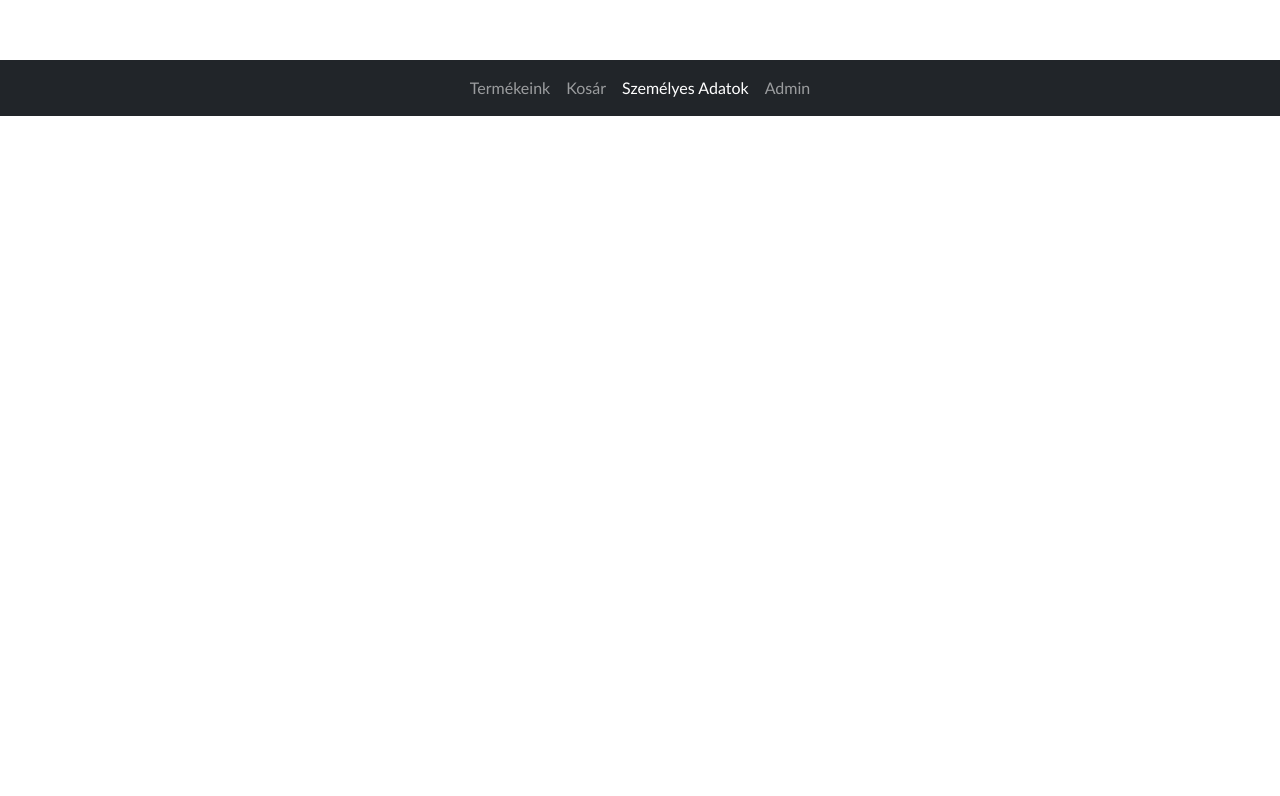
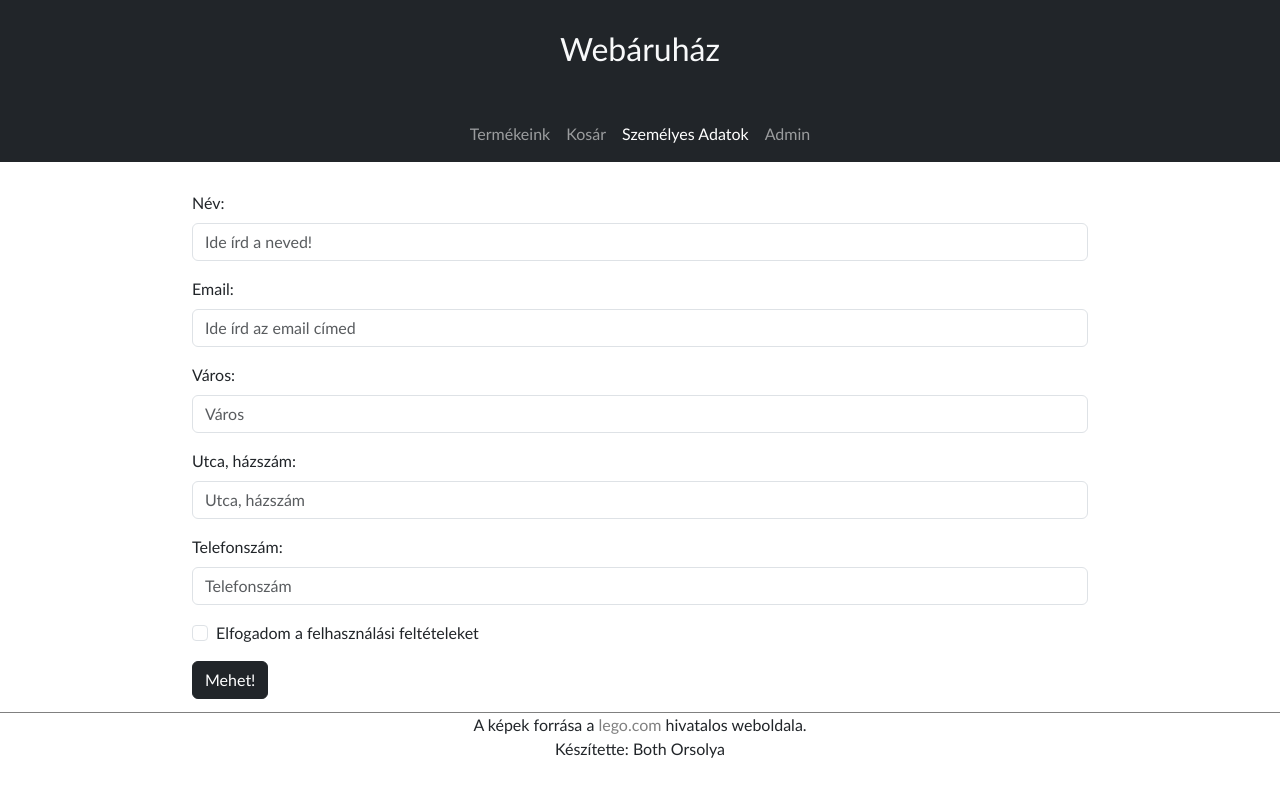
Before and after one commit to bHannah/webaruhaz_listaKezeles, a plain HTML site: page szemelyesadatok.html in a window 1280 px wide. Drawn offline with nearby package versions, Linux system fonts and the light colour scheme.

```diff
--- a/stilus.css
+++ b/stilus.css
@@ -15,3 +15,23 @@ header{
   margin-left: 10%;
   margin-right: 10%;
 }
+
+article{
+  margin: 15%;
+  padding: 1% 15%;
+}
+
+.szemelyesadatok{
+  margin: 0pt;
+  padding: 1% 15%;
+}
+
+footer{
+  border-top: 1px solid grey;
+  text-align: center;
+}
+
+footer a{
+  text-decoration: none;
+  color: grey;
+}
--- a/szemelyesadatok.html
+++ b/szemelyesadatok.html
@@ -12,7 +12,9 @@
     <script src="https://ajax.googleapis.com/ajax/libs/jquery/3.7.1/jquery.min.js"></script>
   </head>
   <body>
-    <header></header>
+    <header class="bg-dark">
+      <h2 class="text-light">Webáruház</h2>
+    </header>
     <nav class="navbar navbar-expand-sm bg-dark navbar-dark">
       <div class="container-fluid">
         <ul class="navbar-nav">
@@ -23,9 +25,7 @@
             <a class="nav-link" href="kosar.html">Kosár</a>
           </li>
           <li class="nav-item">
-            <a class="nav-link active" href="szemelyesadatok.html"
-              >Személyes Adatok</a
-            >
+            <a class="nav-link  active" href="szemelyesadatok.html">Személyes Adatok</a>
           </li>
           <li class="nav-item">
             <a class="nav-link" href="admin.html">Admin</a>
@@ -33,8 +33,39 @@
         </ul>
       </div>
     </nav>
-    <article></article>
+    <article class="szemelyesadatok">
+      <form action="">
+        <div class="mb-3 mt-3">
+          <label for="email" class="form-label">Név:</label>
+          <input type="email" class="form-control" id="nev" placeholder="Ide írd a neved!" name="email">
+        </div>
+        <div class="mb-3 mt-3">
+          <label for="email" class="form-label">Email:</label>
+          <input type="email" class="form-control" id="email" placeholder="Ide írd az email címed" name="email">
+        </div>
+        <div class="mb-3 mt-3">
+          <label for="email" class="form-label">Város:</label>
+          <input type="email" class="form-control" id="email" placeholder="Város" name="email">
+        </div>
+        <div class="mb-3 mt-3">
+          <label for="email" class="form-label">Utca, házszám:</label>
+          <input type="email" class="form-control" id="email" placeholder="Utca, házszám" name="email">
+        </div>
+        <div class="mb-3 mt-3">
+          <label for="email" class="form-label">Telefonszám:</label>
+          <input type="email" class="form-control" id="email" placeholder="Telefonszám" name="email">
+        </div>
+        <div class="form-check mb-3">
+          <label class="form-check-label">
+            <input class="form-check-input" type="checkbox" name="remember"> Elfogadom a felhasználási feltételeket
+          </label>
+        </div>
+        <button type="submit" class="btn btn-dark">Mehet!</button>
+      </form>
+    </article>
     <aside></aside>
-    <footer></footer>
+    <footer>
+      <p>A képek forrása a <a href="https://www.lego.com/en-us" target="_blank">lego.com</a> hivatalos weboldala.<br>Készítette: Both Orsolya</p>
+    </footer>
   </body>
 </html>
```
Also changed, not shown: admin.html (+7 -3 lines), arucikk.js (+5 -5 lines), index.html (+2 -2 lines), kosar.html (+10 -4 lines), listaKezeles.js (+7 -7 lines).
